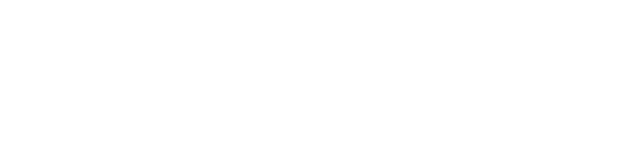
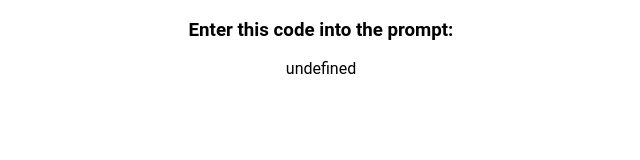
Before and after one commit to Meigs2/ESICallback, a plain HTML site: page index.html in a window 1280 px wide. Shown: the whole page, without its empty margins (319-959 px from the left). Drawn offline with Linux system fonts and the light colour scheme.

Commit message:
Update index.html

```diff
--- a/index.html
+++ b/index.html
@@ -2,7 +2,6 @@
 <html>
     <head>
         <script>
-            var str = window.location.href;
             var url = str.substring(
     str.lastIndexOf("?code=") + 1,
     str.lastIndexOf("&state="));
@@ -10,11 +9,16 @@
     <style>
         body
         {
+            font-family: Roboto;
             text-align: center;
          }
     </style>
+    <font>
+
+    </font>
     </head>
 <body>
+    <h3>Enter this code into the prompt:</h3>
 <p><script type="text/javascript">
     document.write(url)
   </script></p>
```
